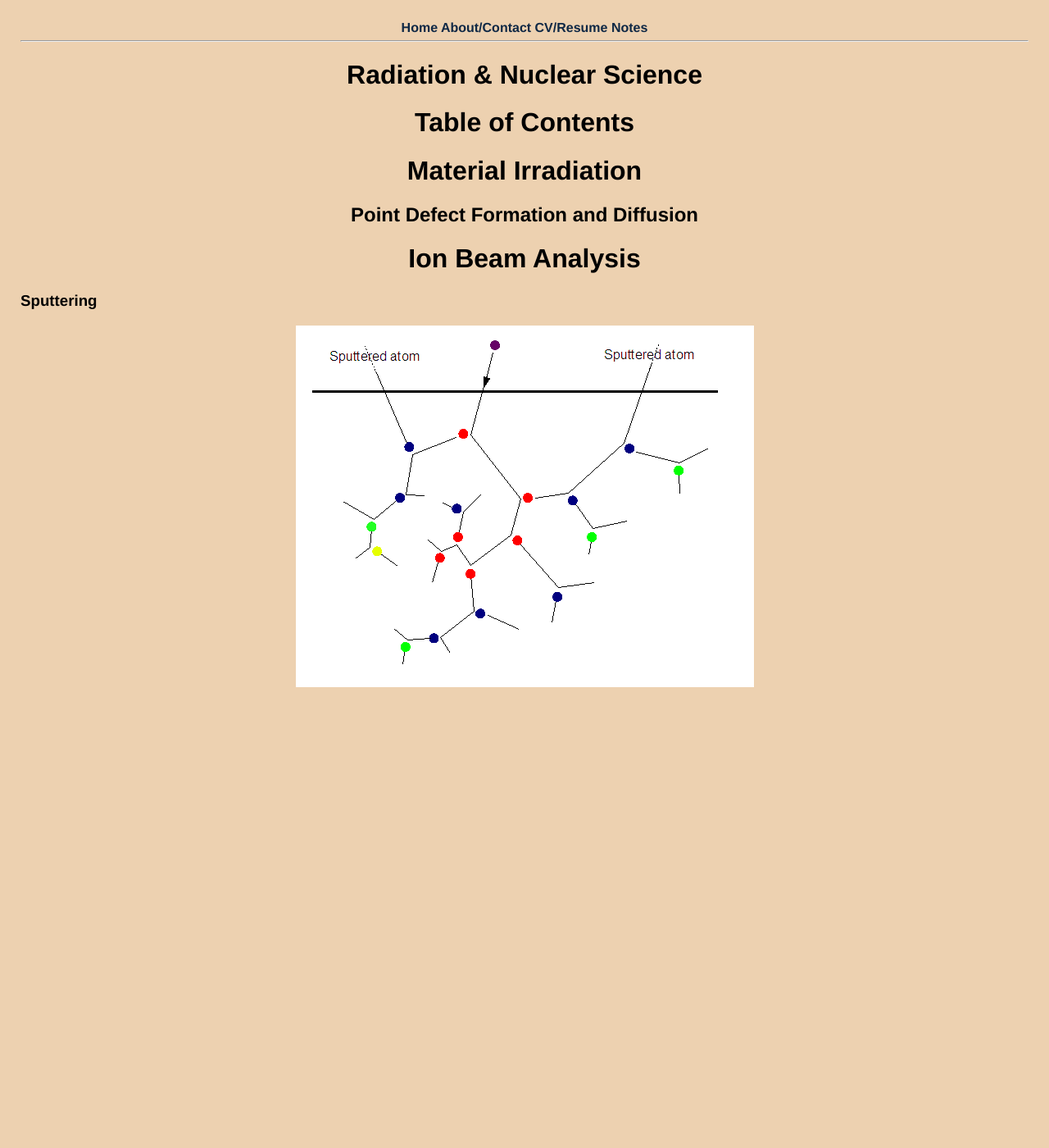
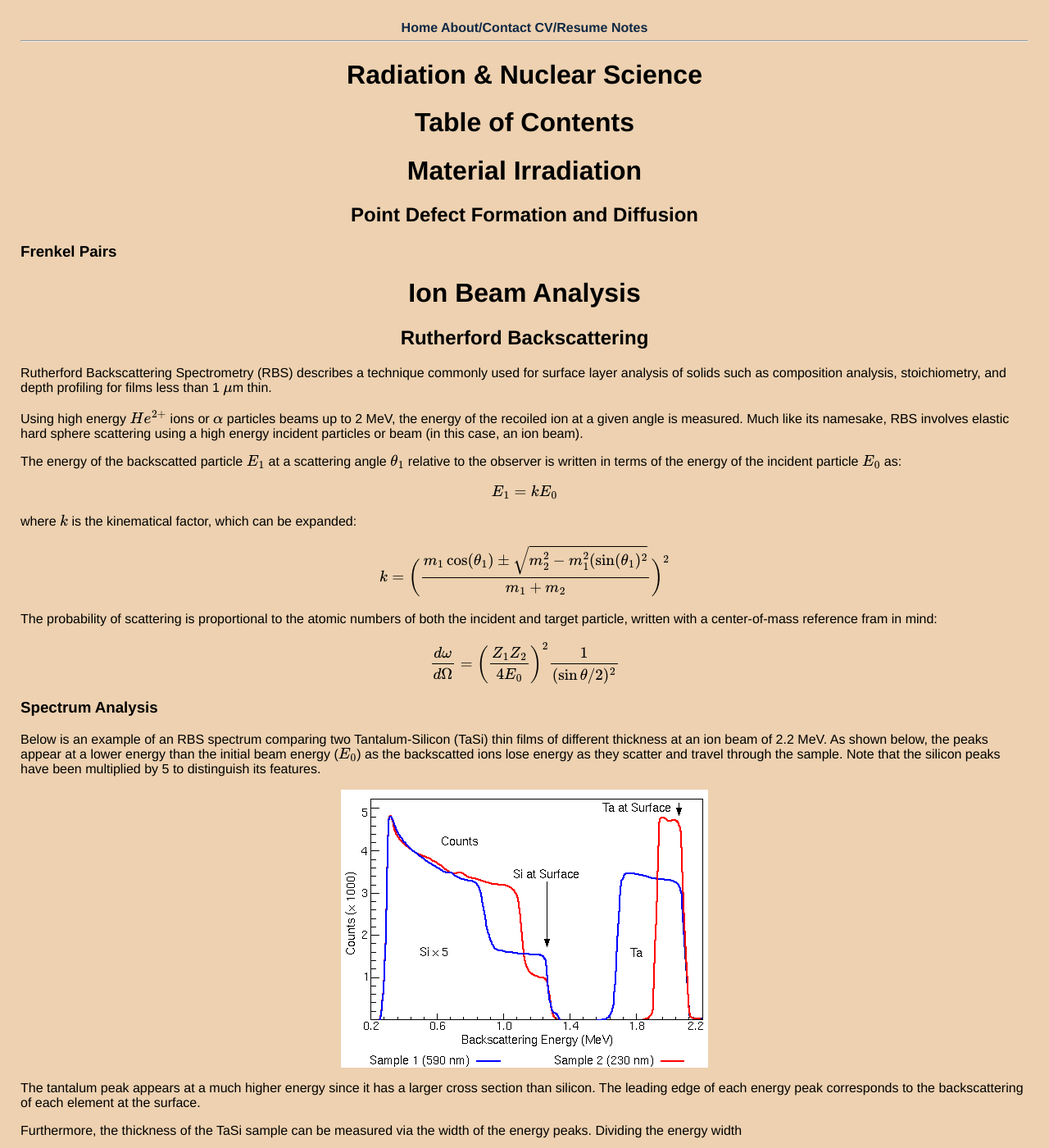
Before and after one commit to thaihangchung7/thaihangchung7.github.io, a Jekyll site: the page built from _notes/RadSci.md, in a window 1280 px wide and 1400 px high. Shown: the whole window at 82% size. Built offline with Jekyll 4.4.1, drawn with Linux system fonts in a browser that asks for light colours; formulas are drawn with MathJax 3; some of the changed text lies outside the part shown.

Commit message:
introducing RBS theory

```diff
--- a/_notes/RadSci.md
+++ b/_notes/RadSci.md
@@ -11,8 +11,62 @@ Table of Contents
 
 ## Point Defect Formation and Diffusion
 
+### Frenkel Pairs
+
 # Ion Beam Analysis
+
+## Rutherford Backscattering
+
+Rutherford Backscattering Spectrometry (RBS) describes a technique commonly used for surface layer analysis of solids such as composition analysis, stoichiometry, and depth profiling for films less than 1 $$\mu$$m thin.
+
+Using high energy $$He^{2+}$$ ions or $$\alpha$$ particles beams up to 2 MeV, the energy of the recoiled ion at a given angle is measured.  Much like its namesake, RBS involves elastic hard sphere scattering using a high energy incident particles or beam (in this case, an ion beam).
+
+The energy of the backscatted particle $$E_{1}$$ at a scattering angle $$\theta_{1}$$ relative to the observer is written in terms of the energy of the incident particle $$E_{0}$$ as:
+
+$$E_{1} = k E_{0}$$
+
+where $$k$$ is the kinematical factor, which can be expanded:
+
+$$k = \bigg( \frac{m_{1} \cos(\theta_{1}) \pm \sqrt{m_{2}^{2} - m_{1}^{2} (\sin(\theta_{1})^{2}} }{ m_{1} + m_{2} } \bigg)^{2} $$
+
+The probability of scattering is proportional to the atomic numbers of both the incident and target particle, written with a center-of-mass reference fram in mind:
+
+$$\frac{d\omega}{d\Omega} = \bigg( \frac{Z_{1} Z_{2}}{4 E_{0}} \bigg)^{2}  \frac{1}{(\sin\theta/2)^{2}}$$
+
+### Spectrum Analysis
+
+Below is an example of an RBS spectrum comparing two Tantalum-Silicon (TaSi) thin films of different thickness at an ion beam of 2.2 MeV. As shown below, the peaks appear at a lower energy than the initial beam energy ($$E_0$$) as the backscatted ions lose energy as they scatter and travel through the sample. Note that the silicon peaks have been multiplied by 5 to distinguish its features.
+
+<img src='/assets/rbs_tasi.png' class='center'>
+
+The tantalum peak appears at a much higher energy since it has a larger cross section than silicon. The leading edge of each energy peak corresponds to the backscattering of each element at the surface.
+
+Furthermore, the thickness of the TaSi sample can be measured via the width of the energy peaks. Dividing the energy width
+
+<img src='/assets/rbs_thick.png' class='center'>
+
+The wider energy peak belongs to the thicker 590 nm sample since the backscattered ions have more material to travel through.
+
+The trailing edge of the energy peaks corresponds to scattering at the interface of the Ta. The 230 nm layer film has an energy of ~1.9 MeV while the 590 nm layer has an energy of ~1.5 MeV.
+
+## Faraday Cups
+
+<img src='/assets/faradaycup.png' class='center'>
+
+Faraday cups are charge particle detectors are typically used to tune ion beams. In the figure above, ions enters the Faraday cup, a current $$I$$ is induced as ions neutralize on the metal cup. By measuring this charge $$I$$, the number of charges carried by the ions in vaccuum can be calculated as:
+
+$$\frac{N}{t} = \frac{I}{e}$$
+
+
 
 ### Sputtering
 
 <img src="/assets/sputtering.png" class="center">
+
+# References
+
+[1] [Mayer RBS Lecture](http://users.ictp.it/~pub_off/lectures/lns022/Mayer_1/Mayer_1.pdf)
+
+[2] [EAG RBS](https://www.eag.com/resources/tutorials/rbs-tutorial-theory/)
+
+[3] [Chem Libretexts](https://chem.libretexts.org/Bookshelves/Analytical_Chemistry/Physical_Methods_in_Chemistry_and_Nano_Science_(Barron)/01%3A_El
```
